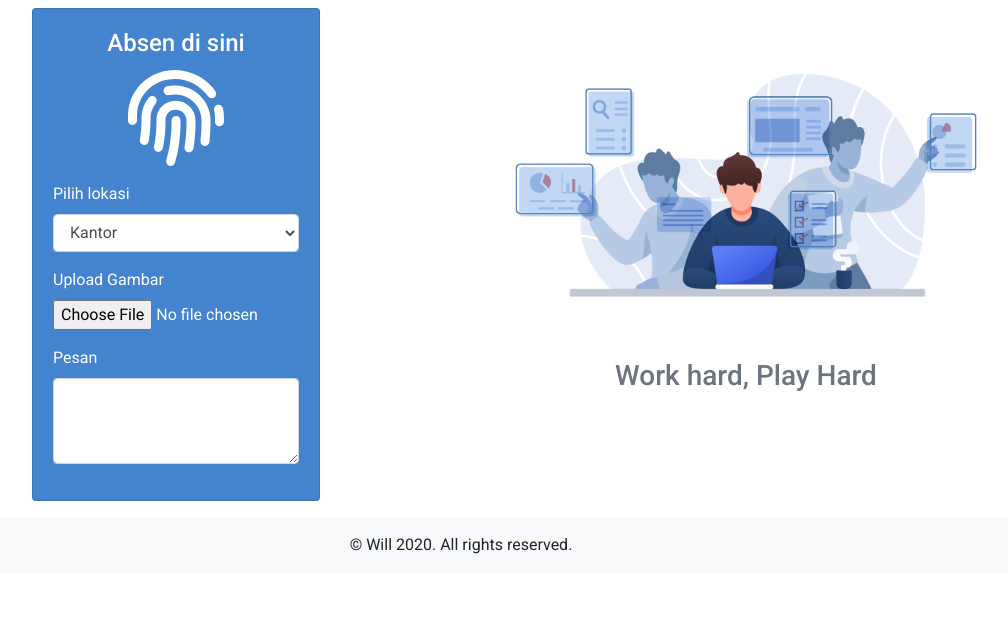
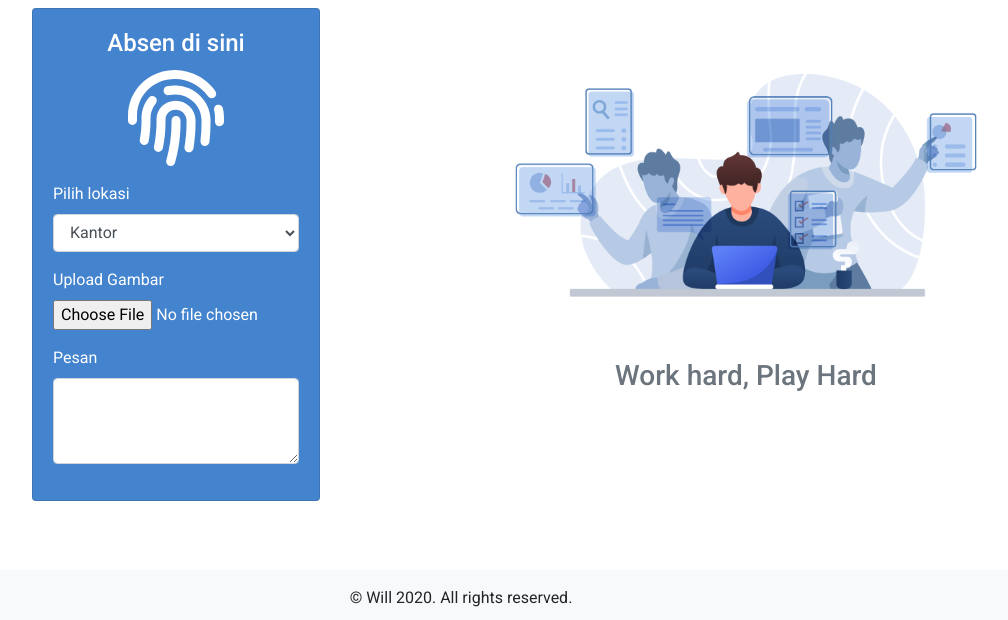
Before and after one commit to wisuja/php-attendance-system, a PHP site: page /absensi_karyawan/karyawan/index.php in a window 1280 px wide. Shown: the part 180-800 px from the top of the page, without its empty margins (179-1187 px from the left). Run offline with PHP 8.4, Linux system fonts and the light colour scheme; a user stored in the database is signed in; data comes from the database, SQL or seed files in the repository; some libraries are stand-ins or nearby versions.

Commit message:
Fixed footer

```diff
--- a/css/style.css
+++ b/css/style.css
@@ -6,9 +6,14 @@
   box-sizing: border-box;
 }
 
+html {
+  position: relative;
+  min-height: 100%;
+}
+
 body {
   width: 100%;
-  height: 100vh;
+  height: 100%;
   font-family: 'Roboto', sans-serif;
 }
 
@@ -84,7 +89,7 @@ body {
   display: flex;
   align-items: center;
   justify-content: center;
-  /* background-color: red !important; */
+  margin-bottom: 50px;
 }
 
 .absen-container {
@@ -115,3 +120,12 @@ body {
   background-color: #4484ce;
   color: white;
 }
+
+footer {
+  position: absolute;
+  left: 0;
+  bottom: 0;
+  height: 50px;
+  width: 100%;
+  overflow: hidden;
+}
--- a/karyawan/index.php
+++ b/karyawan/index.php
@@ -94,7 +94,7 @@ require('../koneksi.php');
   <!-- End of Content -->
 
   <!-- Footer -->
-  <footer class="text-center py-3 bg-light mt-3">
+  <footer class="text-center py-3 bg-light">
     &copy; Will 2020. All rights reserved.
   </footer>
   <!-- End of Footer -->
```
